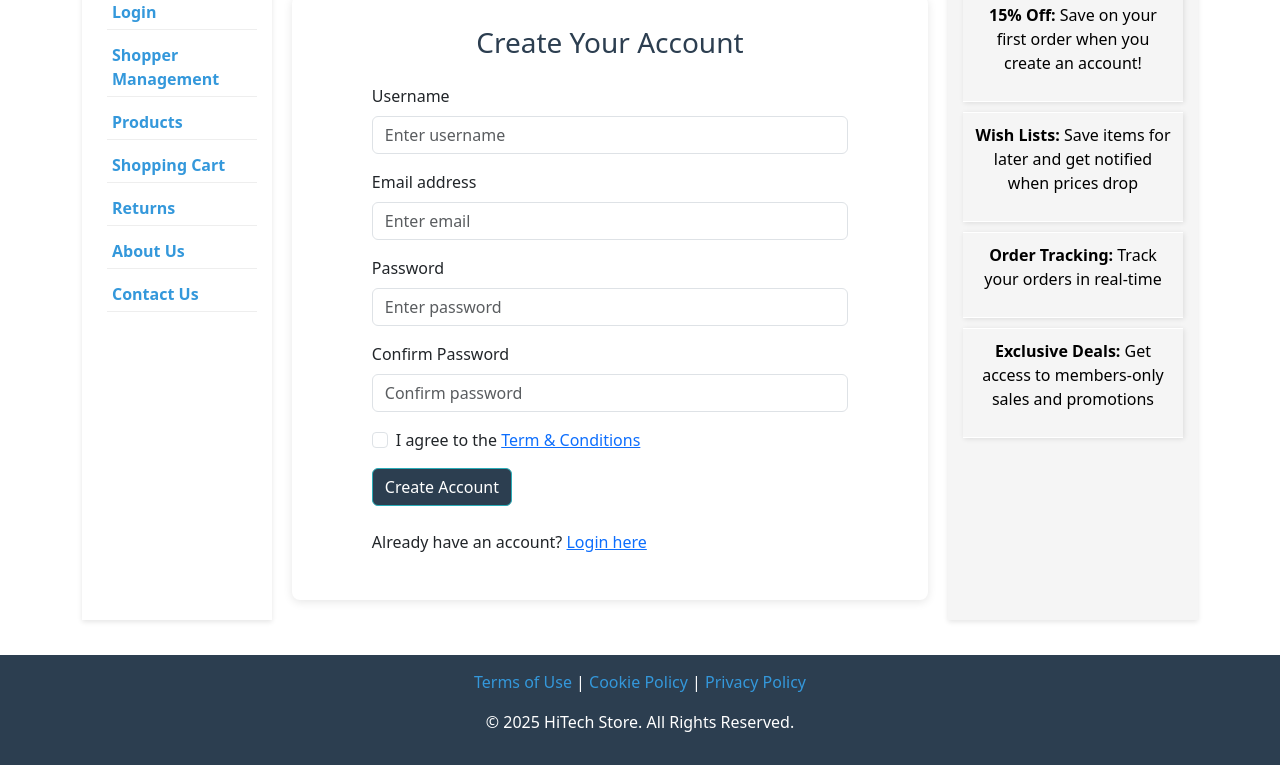
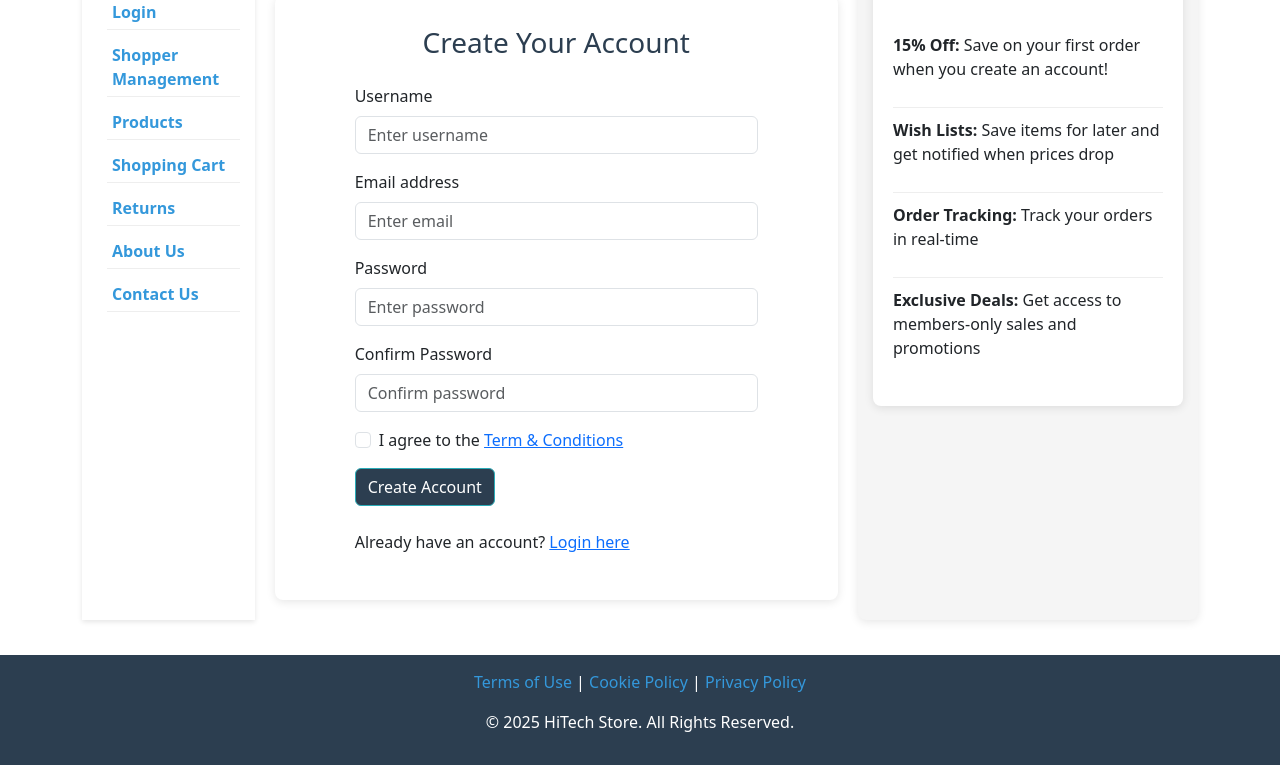
Before and after one commit to bxs5681/IST256_Team2, a plain HTML site: page signup.html in a window 1280 px wide. Shown: the part 236-1001 px from the top of the page. Drawn offline with Linux system fonts and the light colour scheme.

Commit message:
made sure there is consistent UI

```diff
--- a/signup.html
+++ b/signup.html
@@ -11,6 +11,10 @@
     <!-- Script for signup validation -->
     <script src="signupValidation.js"></script>
     <style>
+        body {
+            padding: 0;
+            margin: 0;
+        }
         /* Main headers*/
         main h2 {
             margin-bottom: 20px;
@@ -24,8 +28,19 @@
             margin-bottom: 15px;
         }
 
-        /* Signup Form Styling */
-        .signup-form {
+        /* Nav */
+        nav {
+            flex: 1 1 15%;
+        }
+
+        /* Main */
+        main {
+            flex: 1 1 50%;
+        }
+
+        /* Main form */
+        .formSetup {
+            flex: 1 1 55%;
             background: white;
             padding: 30px;
             border-radius: 8px;
@@ -38,7 +53,35 @@
             margin-bottom: 25px;
             text-align: center;
         }
+
+        /* Aside */
+        aside {
+            flex: 1 1 30%;
+            min-width: 300px;
+            padding: 15px;
+            border-radius: 8px;
+            box-shadow: 0 2px 10px rgba(0, 0, 0, 0.1);
+        }
+
+        /* Marketing section styling */
+        .marketing-section {
+            background: white;
+            padding: 20px;
+            border-radius: 8px;
+            box-shadow: 0 2px 10px rgba(0, 0, 0, 0.1);
+        }
+
+        .marketing-item {
+            padding: 10px 0;
+            border-bottom: 1px solid #eee;
+        }
+
+        .marketing-item:last-child {
+            border-bottom: none;
+        }
+
     </style>
+
 </head>
 <body>
 
@@ -68,11 +111,10 @@
         </ul>
     </nav>
 
-    <!-- Main Section -->
     <main>
         <h2>Sign Up for Exclusive Benefits</h2>
 
-        <div class="signup-form">
+        <div class="formSetup">
             <h3 class="form-title">Create Your Account</h3>
 
             <form id="signupForm" style="padding-left: 50px; padding-right: 50px;" novalidate
@@ -122,18 +164,24 @@
 
     <!-- Aside -->
     <aside>
-        <h2>Member Perks</h2>
-        <div class="marketing">
-            <p><a href="#"> <strong>15% Off:</strong> Save on your first order when you create an account!</a></p>
-        </div>
-        <div class="marketing">
-            <p><a href="#"> <strong>Wish Lists:</strong> Save items for later and get notified when prices drop</a></p>
-        </div>
-        <div class="marketing">
-            <p><a href="#"> <strong>Order Tracking:</strong> Track your orders in real-time</a></p>
-        </div>
-        <div class="marketing">
-            <p><a href="#"> <strong>Exclusive Deals:</strong> Get access to members-only sales and promotions</a></p>
+        <div class="marketing-section">
+            <h3 class="form-title">Member Perks</h3>
+
+            <div class="marketing-item">
+                <p><strong>15% Off:</strong> Save on your first order when you create an account!</p>
+            </div>
+
+            <div class="marketing-item">
+                <p><strong>Wish Lists:</strong> Save items for later and get notified when prices drop</p>
+            </div>
+
+            <div class="marketing-item">
+                <p><strong>Order Tracking:</strong> Track your orders in real-time</p>
+            </div>
+
+            <div class="marketing-item">
+                <p><strong>Exclusive Deals:</strong> Get access to members-only sales and promotions</p>
+            </div>
         </div>
     </aside>
 </div>
```
Also changed, not shown: handleReturns.html (+56 -0 lines), shopper.html (+3 -8 lines).
